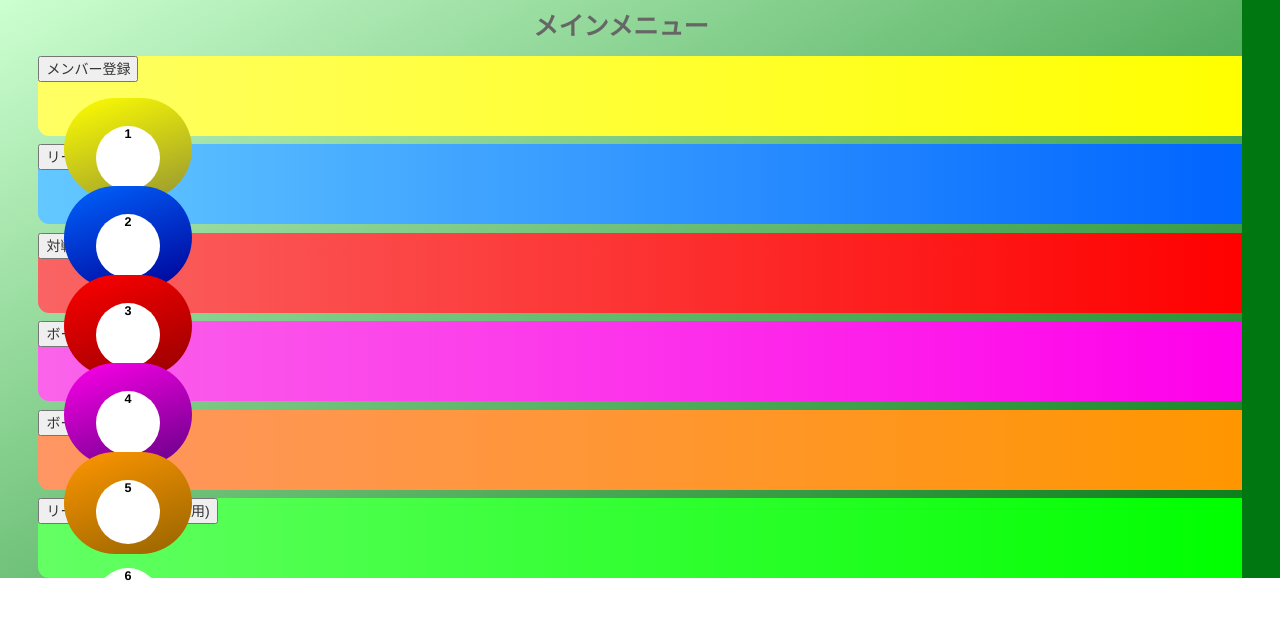
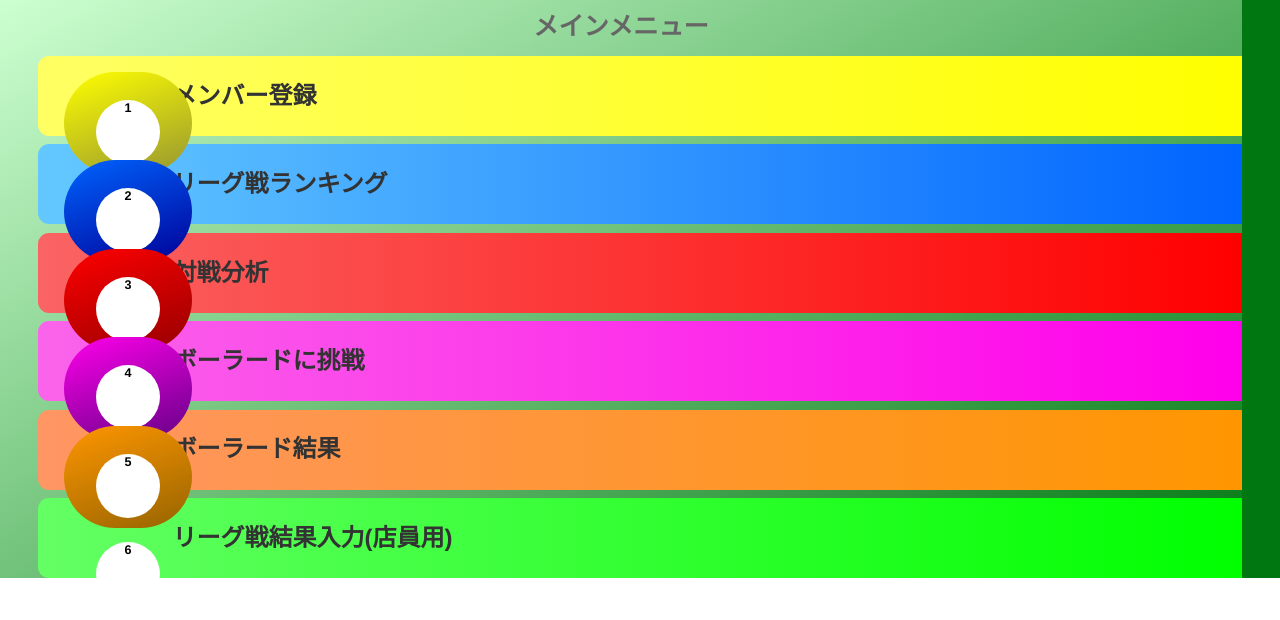
Before and after one commit to tetsuwrx/b-path-league, a PHP site: template web/views/index.twig in a window 1280 px wide. Shown: the top 620 px of the page. Run offline with PHP 8.4, Linux system fonts and the light colour scheme; the template is opened without the code that fills it, so the values that code supplies are empty; some libraries are stand-ins or nearby versions.

Commit message:
Update main.css

```diff
--- a/web/stylesheets/main.css
+++ b/web/stylesheets/main.css
@@ -58,7 +58,6 @@ div.mains{
   border-top-left-radius:0.8em;
   border-bottom-left-radius:0.8em;
 }
-
 div.mainball{
   text-align:center;
   padding-top:2vw;
@@ -71,7 +70,6 @@ div.mainball{
   border-radius:10vw;
   font-size:0.9em;
 }
-
 div.ballNumber{
   height:5vw;
   width:5vw;
@@ -81,3 +79,29 @@ div.ballNumber{
   margin-top:0.3vh;
   font-weight:bold;
 }
+div.main{
+  position:absolute;
+  width:calc(100%-10vw);
+  height:10vh;
+  margin-left:10vw;
+}
+input.mainsubmit{
+  position:relative;
+  width:calc(80vw);
+  height:10vh;
+  background:none;
+  border:none;
+  font-size:3vh;
+  font-weight:bold;
+  text-align:left;
+}
+a.mainsubmit{
+  position:relative;
+  width:calc(80vw);
+  height:10vh;
+  background:none;
+  border:none;
+  font-size:3vh;
+  font-weight:bold;
+  text-align:left;
+}
```
